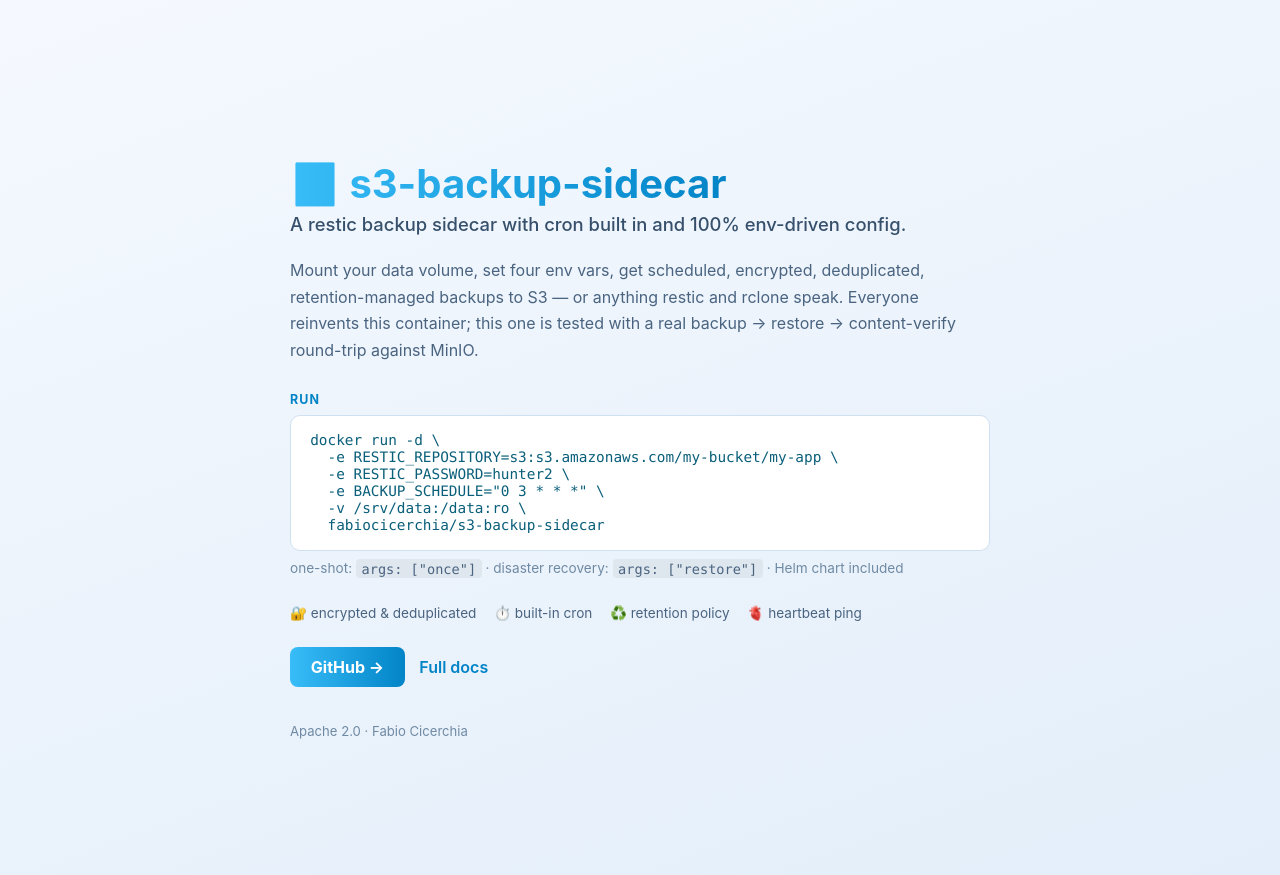
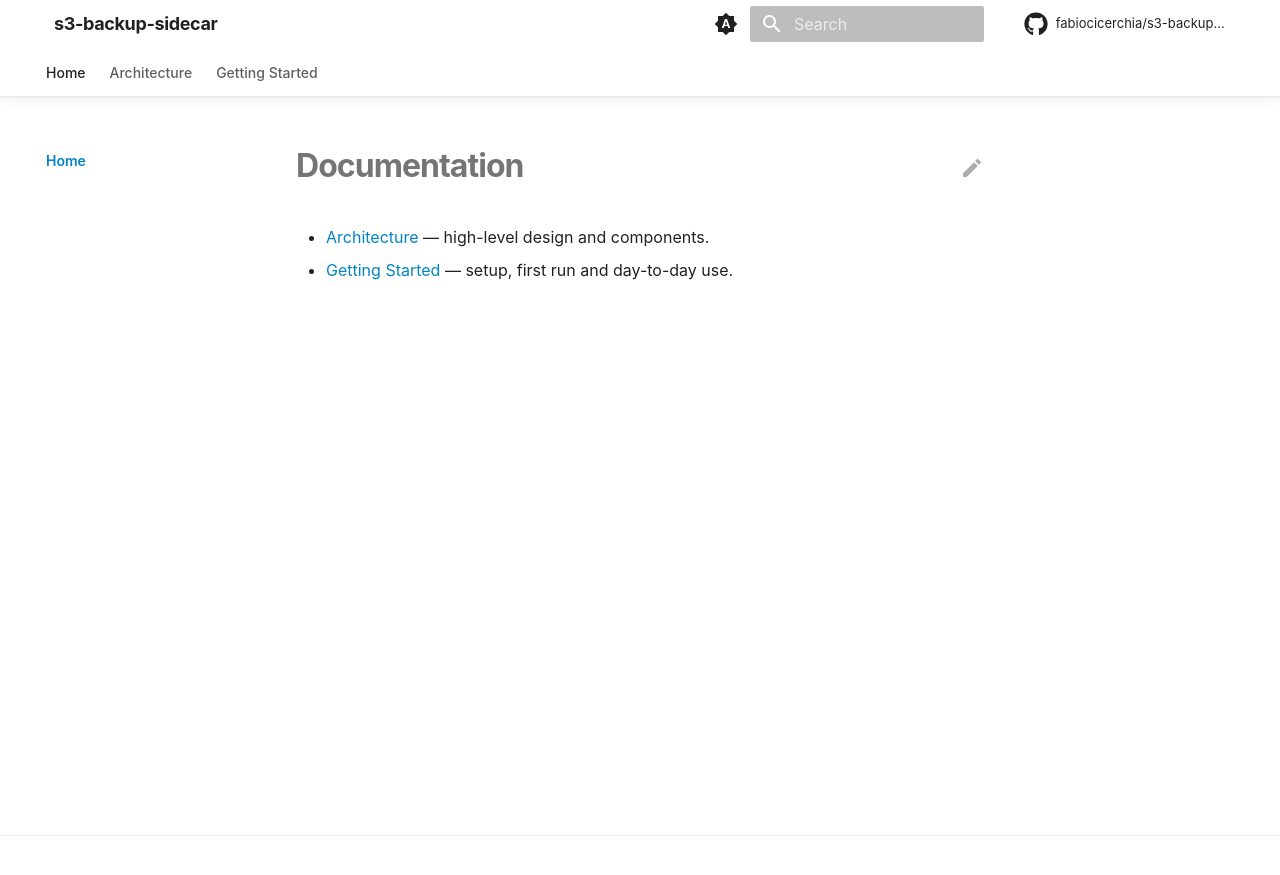
Before and after one commit to fabiocicerchia/s3-backup-sidecar, an MkDocs documentation site: the page built from docs/README.md, in a window 1280 px wide. Shown: the top 875 px of the page. Built offline with MkDocs 1.6.1 and Material for MkDocs 9.7.7, drawn with Linux system fonts in a browser that asks for light colours; comment, search, counter and statistics services are not loaded.

Commit message:
feat(docs): build the docs site in Actions and drop Read the Docs (#32)
* feat(docs): build the docs site in Actions and drop Read the Docs

This repo's mkdocs.yml has never been rendered: Pages serves main/docs as
a folder, so the site is docs/index.html plus raw markdown, and the doc
pages come back as text/markdown rather than a rendered site.

docs.yml builds it with `mkdocs build --strict` on the pinned toolchain and
deploys the artifact to Pages. The splash is copied to the artifact root,
where the repo homepage and README badges already point, and the rendered
site publishes under /docs/ — so no existing URL breaks.

mkdocs.yml takes the shared Material template but keeps this repo's own nav.
docs/requirements.txt pins the toolchain, git-revision-date-localized
included: the config loads it and the strict build aborts without it.
check-yaml skips mkdocs.yml, whose Material tags safe_load cannot parse.

Co-Authored-By: Claude Opus 5 (1M context) <noreply@anthropic.com>
Claude-Session: https://claude.ai/code/session_01F5By8zzZMak7tqZGraixSJ

* feat(docs): link the splash to the rendered site and its palette

The splash predates /docs/ existing: it defined its own --accent pair next to
a second copy in docs/stylesheets/extra.css, and sent "Full docs" to the
GitHub README because there was no rendered site to send it to.

docs/index.html now links docs/stylesheets/extra.css — the path is relative to
the deployed layout, splash at / and docs at /docs/ — so the stylesheet holds
the only copy of the palette and the two cannot drift. This repo's cluster
pair moved there from the splash. "Full docs" points at docs/.

Material substitutes a generic book icon when theme.logo is unset, which it is
here, so the stand-in is hidden rather than shipped as the brand. The
mkdocs.yml comments describing the Read the Docs build are gone with the build
itself, and site/ is ignored so a local `mkdocs build` leaves nothing behind.

Co-Authored-By: Claude Opus 5 (1M context) <noreply@anthropic.com>
Claude-Session: https://claude.ai/code/session_011KGz6YbUgryVge5dg7dxXd

---------

Co-authored-by: Claude Opus 5 (1M context) <noreply@anthropic.com>

```diff
--- a/.pre-commit-config.yaml
+++ b/.pre-commit-config.yaml
@@ -22,7 +22,7 @@ repos:
         # templates rather than YAML — the parser cannot read either as-is. The
         # exclude is path-relative so it catches chart/ and charts/<name>/ alike.
         args: [--allow-multiple-documents]
-        exclude: (^|/)templates/
+        exclude: (^|/)templates/|^mkdocs\.yml$
       - id: check-json
       - id: check-toml
       # Python only (types: [python]) — a no-op in a repo with no .py files, so
--- a/docs/index.html
+++ b/docs/index.html
@@ -5,20 +5,23 @@
 <meta name="viewport" content="width=device-width, initial-scale=1">
 <title>s3-backup-sidecar — restic backup sidecar with cron built in, configured entirely by env vars.</title>
 <meta name="description" content="Mount your data volume, set four env vars, get scheduled, encrypted, deduplicated, retention-managed backups to S3 or anything restic/rclone speaks. Tested with a real backup-and-restore round-trip against MinIO.">
+<!-- The palette lives in the docs theme, so the splash and /docs/ cannot drift
+     apart. The path is relative to the *deployed* layout: splash at /, rendered
+     docs at /docs/. -->
+<link rel="stylesheet" href="docs/stylesheets/extra.css">
 <style>
-:root{--accent:#38bdf8;--accent2:#0284c7}
 *{box-sizing:border-box}
 body{margin:0;min-height:100vh;display:flex;align-items:center;justify-content:center;padding:2.5rem 1.5rem;
   font-family:-apple-system,BlinkMacSystemFont,"Segoe UI",Roboto,sans-serif;
   background:linear-gradient(160deg,#080e18,#0e1726 60%,#132033);color:#e9f1fa}
 .card{max-width:700px;width:100%}
 h1{font-size:2.5rem;margin:0 0 .35rem;line-height:1.15;
-  background:linear-gradient(90deg,var(--accent),var(--accent2));-webkit-background-clip:text;
+  background:linear-gradient(90deg,var(--accent),var(--accent-2));-webkit-background-clip:text;
   background-clip:text;color:transparent;display:inline-block}
 .tagline{font-size:1.15rem;color:#c2d3e4;margin:0 0 1.4rem;font-weight:500}
 p.desc{color:#a4b6c9;line-height:1.65;margin:0 0 1.8rem}
 .install-label{font-size:.78rem;text-transform:uppercase;letter-spacing:.09em;
-  color:var(--accent2);margin:0 0 .5rem;font-weight:700}
+  color:var(--accent-2);margin:0 0 .5rem;font-weight:700}
 pre{background:#07101c;border:1px solid #23384f;border-radius:10px;padding:1rem 1.2rem;
   overflow-x:auto;font-size:.9rem;margin:0 0 .6rem}
 code{color:#8bd4e9;font-family:ui-monospace,SFMono-Regular,Menlo,Consolas,monospace}
@@ -27,9 +30,9 @@ code{color:#8bd4e9;font-family:ui-monospace,SFMono-Regular,Menlo,Consolas,monosp
 .badges{margin:0 0 1.6rem;display:flex;flex-wrap:wrap;gap:1.1rem;color:#7a91a8;font-size:.85rem}
 .badges span{display:flex;align-items:center;gap:.4rem}
 .links{margin-top:1.6rem;display:flex;gap:.9rem;flex-wrap:wrap;align-items:center}
-a.btn{color:#080e18;background:linear-gradient(90deg,var(--accent),var(--accent2));
+a.btn{color:#080e18;background:linear-gradient(90deg,var(--accent),var(--accent-2));
   padding:.65rem 1.3rem;border-radius:8px;text-decoration:none;font-weight:700}
-a.plain{color:var(--accent2);text-decoration:none;font-weight:600}
+a.plain{color:var(--accent-2);text-decoration:none;font-weight:600}
 footer{margin-top:2.2rem;color:#4d6480;font-size:.82rem}
 @media (prefers-color-scheme: light){
   body{background:linear-gradient(160deg,#f5f9ff,#eaf2fb 60%,#e3eefa);color:#0d1f33}
@@ -62,7 +65,7 @@ footer{margin-top:2.2rem;color:#4d6480;font-size:.82rem}
   </div>
   <div class="links">
     <a class="btn" href="https://github.com/fabiocicerchia/s3-backup-sidecar">GitHub →</a>
-    <a class="plain" href="https://github.com/fabiocicerchia/s3-backup-sidecar#readme">Full docs</a>
+    <a class="plain" href="docs/">Full docs</a>
   </div>
   <footer>Apache 2.0 · Fabio Cicerchia</footer>
 </div>
--- /dev/null
+++ b/docs/stylesheets/extra.css
@@ -0,0 +1,240 @@
+/*
+ * s3-backup-sidecar — premium documentation theme for MkDocs Material.
+ * System typography, gradient accents, soft depth, icon-driven feature cards.
+ * Nothing here loads over the network: no CDN, no web font, no analytics.
+ *
+ * ── The one thing you change ──────────────────────────────────────────────
+ * The accent pair below, and nothing else. It is the only copy of the palette:
+ * docs/index.html links this file, so the splash and the rendered docs cannot
+ * drift apart. Pick the colour of the cluster the project belongs to so they
+ * read as one family — don't pick from taste:
+ *
+ *   platform / Kubernetes    #38bdf8  #3b82f6   (blue)
+ *   security / supply chain  #fb923c  #ef4444   (orange-red)
+ *   CLI utilities            #22d3ee  #6366f1   (cyan-indigo)   ← default
+ *   GreenOps                 #34d399  #059669   (green)
+ *
+ * A project may take its own pair when the colour carries meaning (gandalf is
+ * purple, dark-canary amber, offline teal).
+ */
+
+:root {
+  /* The palette, read by both the docs and the splash. The roles below split
+     them for legibility: --accent-2 carries chrome and links, where the
+     contrast is against white, --accent is the interactive one, and the hero
+     and buttons blend the two. */
+  --accent: #38bdf8;
+  --accent-2: #0284c7;
+
+  --md-primary-fg-color: var(--accent-2);
+  --md-primary-fg-color--light: var(--accent-2);
+  --md-primary-fg-color--dark: var(--accent-2);
+  --md-accent-fg-color: var(--accent);
+
+  /* System stack — matches docs/index.html and needs no download. */
+  --md-text-font-family: -apple-system, BlinkMacSystemFont, "Segoe UI", Roboto,
+    Helvetica, Arial, sans-serif;
+  --md-code-font-family: ui-monospace, SFMono-Regular, "SF Mono", Menlo, Monaco,
+    Consolas, "Liberation Mono", monospace;
+}
+
+/* Keep the header/links legible on the custom primary in both schemes. */
+[data-md-color-primary="custom"] {
+  --md-primary-bg-color: #ffffff;
+  --md-typeset-a-color: var(--accent-2); /* indigo — readable on white */
+}
+[data-md-color-scheme="slate"] {
+  --md-typeset-a-color: var(--accent); /* cyan — readable on the dark ground */
+  --md-default-bg-color: #0b0f1a;
+  --md-default-bg-color--light: #0d1220;
+}
+[data-md-color-scheme="slate"] .md-header,
+[data-md-color-scheme="slate"] .md-tabs {
+  background-color: #0b0f1a;
+}
+
+/* === Header: translucent, blurred, hairline divider ====================== */
+
+.md-header {
+  background-color: var(--md-default-bg-color);
+  color: var(--md-default-fg-color);
+  box-shadow: none;
+  border-bottom: 1px solid var(--md-default-fg-color--lightest);
+  backdrop-filter: saturate(180%) blur(20px);
+  -webkit-backdrop-filter: saturate(180%) blur(20px);
+}
+.md-header[data-md-state="shadow"],
+.md-header--shadow {
+  box-shadow: 0 2px 12px rgba(0, 0, 0, 0.06);
+}
+.md-header__title {
+  font-weight: 700;
+  letter-spacing: -0.02em;
+}
+.md-tabs {
+  background-color: var(--md-default-bg-color);
+  color: var(--md-default-fg-color);
+  border-bottom: 1px solid var(--md-default-fg-color--lightest);
+}
+.md-tabs__link {
+  opacity: 0.72;
+  font-weight: 500;
+}
+.md-tabs__link:hover,
+.md-tabs__link--active {
+  opacity: 1;
+}
+
+/* === Typography ========================================================== */
+
+.md-typeset {
+  font-feature-settings: "kern", "liga";
+}
+.md-typeset h1 {
+  font-weight: 700;
+  letter-spacing: -0.03em;
+  line-height: 1.15;
+}
+.md-typeset h2 {
+  font-weight: 650;
+  letter-spacing: -0.02em;
+  margin-top: 2.4em;
+}
+.md-typeset h3 {
+  font-weight: 600;
+  letter-spacing: -0.01em;
+}
+
+/* Rounded, bordered code blocks — softer than the default flush edges. */
+.md-typeset pre > code,
+.md-typeset .highlight > pre {
+  border-radius: 10px;
+}
+.md-typeset .highlight {
+  border-radius: 10px;
+  border: 1px solid var(--md-default-fg-color--lightest);
+}
+
+/* Tables read as cards and scroll on narrow screens instead of clipping. */
+.md-typeset table:not([class]) {
+  border-radius: 10px;
+  border: 1px solid var(--md-default-fg-color--lightest);
+  overflow: hidden;
+  font-size: 0.78rem;
+}
+.md-typeset table:not([class]) th {
+  font-weight: 600;
+  text-transform: uppercase;
+  letter-spacing: 0.04em;
+  font-size: 0.68rem;
+}
+
+/* === Buttons ============================================================= */
+
+.md-typeset .md-button {
+  border-radius: 980px;
+  font-weight: 600;
+  padding: 0.5em 1.4em;
+  transition: transform 0.25s cubic-bezier(0.25, 0.1, 0.25, 1),
+    box-shadow 0.25s ease;
+}
+.md-typeset .md-button--primary {
+  background: linear-gradient(135deg, var(--accent), var(--accent-2));
+  border: none;
+  color: #fff;
+}
+.md-typeset .md-button:hover {
+  transform: translateY(-1px) scale(1.02);
+  box-shadow: 0 6px 24px rgba(99, 102, 241, 0.3);
+}
+
+/* === Home hero =========================================================== */
+/* Rendered from a <div class="hero"> block in docs/README.md. */
+
+.md-typeset .hero {
+  text-align: center;
+  padding: 3.5rem 1rem 1rem;
+}
+.md-typeset .hero h1 {
+  font-size: 3rem;
+  margin: 0 0 0.4rem;
+  background: linear-gradient(135deg, var(--accent), var(--accent-2));
+  -webkit-background-clip: text;
+  background-clip: text;
+  -webkit-text-fill-color: transparent;
+  color: transparent;
+}
+.md-typeset .hero .hero-tagline {
+  font-size: 1.3rem;
+  font-weight: 500;
+  color: var(--md-default-fg-color--light);
+  max-width: 42rem;
+  margin: 0 auto 1.6rem;
+  line-height: 1.4;
+}
+.md-typeset .hero .md-button + .md-button {
+  margin-left: 0.5rem;
+}
+
+/* === Feature cards ======================================================= */
+/* Material's `<div class="grid cards">` list syntax, given depth + hover. */
+
+.md-typeset .grid.cards > ul > li,
+.md-typeset .grid > .card {
+  border-radius: 16px;
+  border: 1px solid var(--md-default-fg-color--lightest);
+  padding: 1.4rem;
+  transition: transform 0.3s cubic-bezier(0.25, 0.1, 0.25, 1),
+    box-shadow 0.3s ease, border-color 0.3s ease;
+}
+.md-typeset .grid.cards > ul > li:hover,
+.md-typeset .grid > .card:hover {
+  transform: translateY(-3px);
+  border-color: color-mix(in srgb, var(--accent) 40%, transparent);
+  box-shadow: 0 10px 34px rgba(0, 0, 0, 0.08);
+}
+[data-md-color-scheme="slate"] .md-typeset .grid.cards > ul > li:hover {
+  box-shadow: 0 10px 34px rgba(0, 0, 0, 0.5);
+}
+.md-typeset .grid.cards > ul > li > hr {
+  margin: 0.8rem 0;
+}
+.md-typeset .grid.cards .twemoji,
+.md-typeset .grid.cards svg {
+  color: var(--accent);
+}
+
+/* === Sidebar / nav ======================================================= */
+
+.md-nav__title {
+  font-weight: 700;
+  letter-spacing: -0.01em;
+}
+.md-nav__link--active {
+  font-weight: 600;
+}
+
+/* === Footer ============================================================== */
+
+.md-footer-meta {
+  background-color: var(--md-default-bg-color);
+  border-top: 1px solid var(--md-default-fg-color--lightest);
+}
+.md-footer-meta .md-footer-copyright,
+.md-footer-meta .md-footer__link {
+  color: var(--md-default-fg-color--light);
+}
+
+html {
+  scroll-behavior: smooth;
+}
+
+/* === Logo ================================================================ */
+/* Material substitutes a generic book icon when `theme.logo` is unset. This
+   repo has no logo, so hide the stand-in rather than ship someone else's glyph
+   as the brand. Delete this block when a real logo lands in mkdocs.yml. */
+
+.md-header__button.md-logo,
+.md-nav__title .md-nav__button.md-logo {
+  display: none;
+}
--- a/mkdocs.yml
+++ b/mkdocs.yml
@@ -1,23 +1,130 @@
+# s3-backup-sidecar docs — MkDocs Material, styled to feel like a product site
+# (premium hero, feature cards, nav tabs, dark/light, local search, edit links)
+# while staying on the portfolio's standard tooling. See docs/stylesheets/extra.css
+# for the look; the accent palette lives there and is the only thing you swap.
 site_name: s3-backup-sidecar
 site_description: >-
-  A restic backup sidecar with cron built in and env-only config, tested
-  with a real backup-and-restore round trip.
+site_url: https://fabiocicerchia.github.io/s3-backup-sidecar/docs/
 repo_url: https://github.com/fabiocicerchia/s3-backup-sidecar
+repo_name: fabiocicerchia/s3-backup-sidecar
+edit_uri: edit/main/docs/
+copyright: Copyright &copy; 2026 Fabio Cicerchia
 docs_dir: docs
+
+# docs/index.html is the standalone GitHub Pages splash, not a docs page. Keep
+# it out of the MkDocs render so the site home (README.md) maps to index.html
+# without a collision. GitHub Pages serves the raw file at the site root.
+exclude_docs: |
+  index.html
+  requirements.txt
 
 theme:
   name: material
+  # No web fonts: these docs avoid external requests (privacy, offline docs,
+  # reproducible builds). A system font stack is set in extra.css instead.
+  font: false
+  language: en
   palette:
-    - scheme: default
-      toggle: { icon: material/weather-night, name: Dark mode }
-    - scheme: slate
-      toggle: { icon: material/weather-sunny, name: Light mode }
+    # Follows the OS by default, with a manual toggle. `primary`/`accent: custom`
+    # hand the colours to extra.css so both schemes share one palette.
+    - media: "(prefers-color-scheme)"
+      primary: custom
+      accent: custom
+      toggle:
+        icon: material/brightness-auto
+        name: Switch to light mode
+    - media: "(prefers-color-scheme: light)"
+      scheme: default
+      primary: custom
+      accent: custom
+      toggle:
+        icon: material/weather-night
+        name: Switch to dark mode
+    - media: "(prefers-color-scheme: dark)"
+      scheme: slate
+      primary: custom
+      accent: custom
+      toggle:
+        icon: material/weather-sunny
+        name: Switch to system preference
+  features:
+    - navigation.tabs
+    - navigation.tabs.sticky
+    - navigation.sections
+    - navigation.top
+    - navigation.tracking
+    - navigation.indexes
+    - toc.follow
+    - search.suggest
+    - search.highlight
+    - search.share
+    - content.code.copy
+    - content.code.annotate
+    - content.action.edit
+    - content.tooltips
+  icon:
+    repo: fontawesome/brands/github
+    edit: material/pencil
 
+extra_css:
+  - stylesheets/extra.css
+
+extra:
+  # `generator: false` drops the "Made with Material for MkDocs" line; keep it
+  # if you'd rather credit the theme.
+  generator: false
+  social:
+    - icon: fontawesome/brands/github
+      link: https://github.com/fabiocicerchia/s3-backup-sidecar
+
+# Only the search plugin ships with MkDocs itself. Anything else (social cards,
+# minify, git-revision-date) is a pip add — wire it into docs/requirements.txt
+# too, or `mkdocs build --strict` aborts on the missing plugin.
+plugins:
+  - search
+  - git-revision-date-localized:
+      enable_creation_date: true
+      # Fall back to the build date rather than failing when a file has no
+      # history yet — a new page, or a clone the workflow shallowed.
+      fallback_to_build_date: true
+      type: date
+  # Note: Material's `social` plugin is deliberately NOT enabled — it downloads
+  # a font from fonts.google.com at build time, which breaks this repo's
+  # no-external-requests / reproducible-build stance. Add Open Graph images by
+  # hand if you want them.
+
+markdown_extensions:
+  - abbr
+  - admonition
+  - attr_list
+  - def_list
+  - footnotes
+  - md_in_html
+  - tables
+  - toc:
+      permalink: true
+  - pymdownx.details
+  - pymdownx.superfences
+  - pymdownx.highlight:
+      anchor_linenums: true
+      line_spans: __span
+      pygments_lang_class: true
+  - pymdownx.inlinehilite
+  - pymdownx.snippets:
+      # `.` is the repo root (where mkdocs runs), so docs/changelog.md can embed
+      # the root CHANGELOG.md with `--8<-- "CHANGELOG.md"`.
+      base_path: ["."]
+      check_paths: true
+  - pymdownx.tabbed:
+      alternate_style: true
+  - pymdownx.tasklist:
+      custom_checkbox: true
+  - pymdownx.emoji:
+      emoji_index: !!python/name:material.extensions.emoji.twemoji
+      emoji_generator: !!python/name:material.extensions.emoji.to_svg
+
+# Top-level entries become tabs (theme feature navigation.tabs).
 nav:
   - Home: README.md
   - Architecture: architecture.md
   - Getting Started: getting-started.md
-
-markdown_extensions:
-  - admonition
-  - pymdownx.superfences
```
Also changed, not shown: docs/requirements.txt (added, +10 -0 lines), 2 other files.
